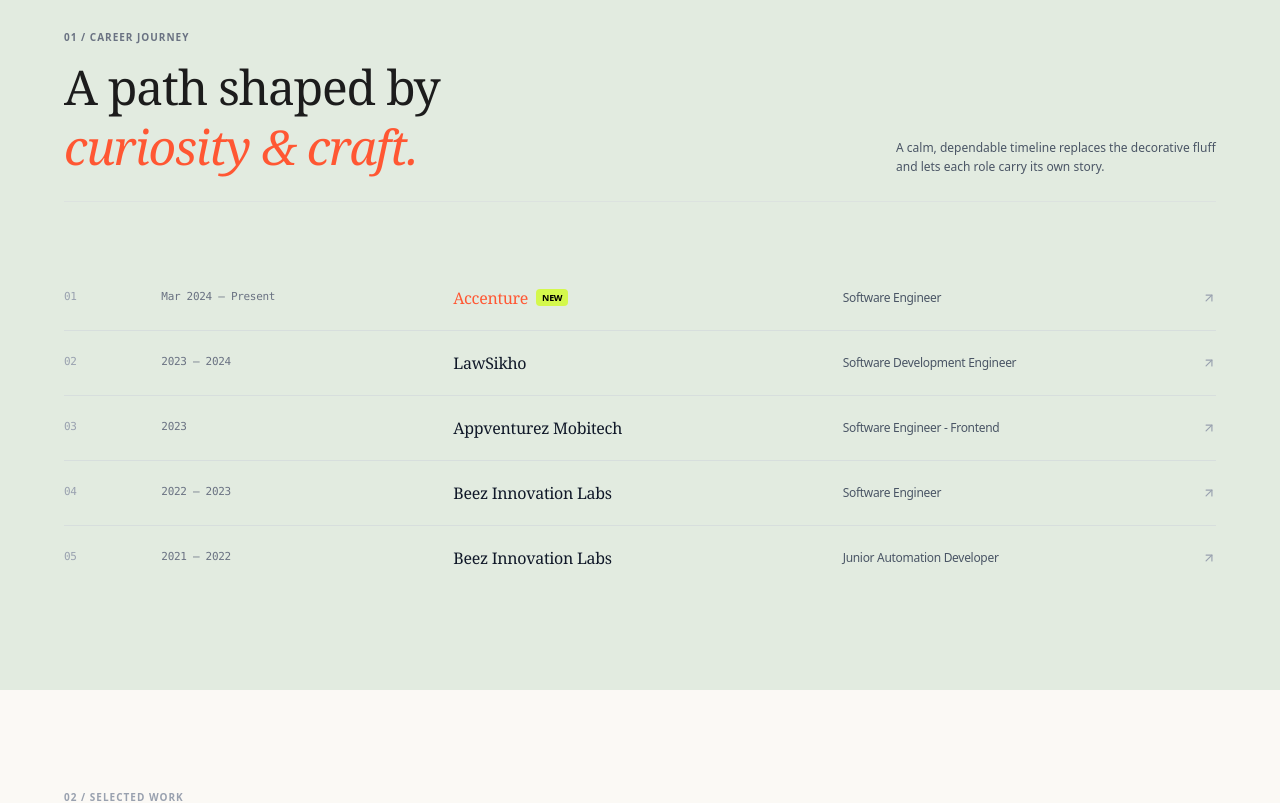
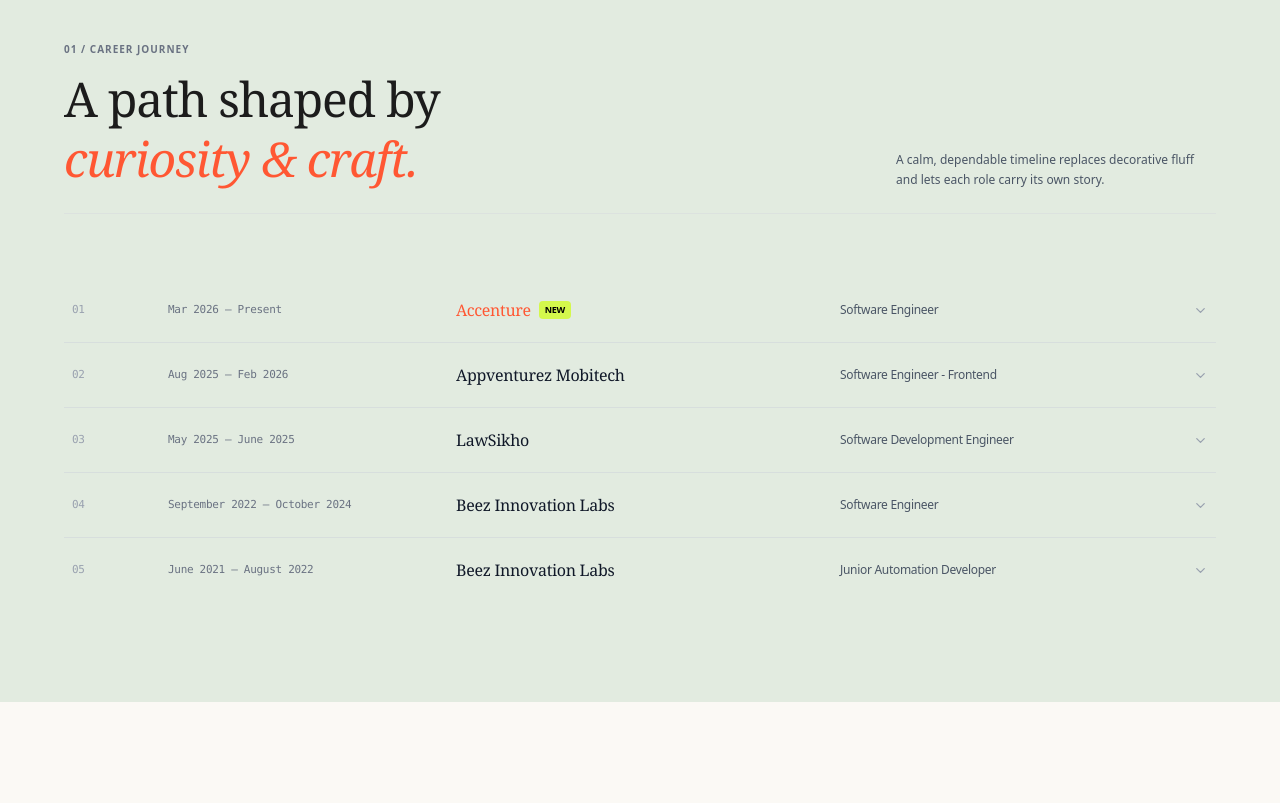
Before and after one commit to siddharthGope/my-react-portfolio, a React (Vite) app: page / in a window 1280 px wide. Shown: the part 700-1503 px from the top of the page. Built offline with nearby package versions, Linux system fonts and the light colour scheme.

Commit message:
refactor About component for collapsible experience sections, update Footer for dynamic year, enhance Hero with new image, and add skills list

```diff
--- a/src/components/About.jsx
+++ b/src/components/About.jsx
@@ -1,44 +1,94 @@
-import React from 'react';
-import { ArrowUpRight } from 'lucide-react';
+import React, { useState } from "react";
+
+// Self-contained ChevronDown icon
+const ChevronDown = ({ size = 16, className = "" }) => (
+  <svg
+    width={size}
+    height={size}
+    viewBox="0 0 24 24"
+    fill="none"
+    stroke="currentColor"
+    strokeWidth="2"
+    strokeLinecap="round"
+    strokeLinejoin="round"
+    className={className}
+  >
+    <polyline points="6 9 12 15 18 9" />
+  </svg>
+);
 
 export default function About() {
+  const [expandedId, setExpandedId] = useState(null);
+
+  const toggleExpand = (id) => {
+    setExpandedId((prev) => (prev === id ? null : id));
+  };
+
   const experiences = [
     {
-      id: '01',
-      period: 'Mar 2024 — Present',
-      company: 'Accenture',
-      badge: 'NEW',
-      role: 'Software Engineer',
+      id: "01",
+      period: "Mar 2026 — Present",
+      company: "Accenture",
+      badge: "NEW",
+      role: "Software Engineer",
       isCurrent: true,
+      details: [
+        "Developing scalable, accessible enterprise web interfaces using Nuxt.js and integrating AI features into the frontend.",
+        "Optimizing rendering performance and component lifecycles across cross-functional distributed teams.",
+        "Implementing reusable design tokens and modular UI system patterns.",
+      ],
     },
     {
-      id: '02',
-      period: '2023 — 2024',
-      company: 'LawSikho',
-      role: 'Software Development Engineer',
+      id: "02",
+      period: "Aug 2025 — Feb 2026",
+      company: "Appventurez Mobitech",
+      role: "Software Engineer - Frontend",
+      details: [
+        "Built full-featured interactive learning modules and streamlined student dashboard flows.",
+        "Rebuilt a legacy platform into a high-performance, dynamic Vue.js application with Vuex and REST API integration, improving load speed by 60%.",
+        "Developed a role-based Admin CMS, reducing system maintenance time by 40% and improving content workflow efficiency.",
+        "Optimized UI for SEO, accessibility, and responsiveness, increasing user engagement by 25% across platforms.",
+      ],
     },
     {
-      id: '03',
-      period: '2023',
-      company: 'Appventurez Mobitech',
-      role: 'Software Engineer - Frontend',
+      id: "03",
+      period: "May 2025 — June 2025",
+      company: "LawSikho",
+      role: "Software Development Engineer",
+      details: [
+        "Refactored legacy workflows into responsive, reactive component-driven layouts.",
+      ],
     },
     {
-      id: '04',
-      period: '2022 — 2023',
-      company: 'Beez Innovation Labs',
-      role: 'Software Engineer',
+      id: "04",
+      period: "September 2022 — October 2024",
+      company: "Beez Innovation Labs",
+      role: "Software Engineer",
+      details: [
+        "Developed scalable SPAs using React.js, collaborating with design and backend teams for seamless API integration.",
+        "Delivered high-performing UIs that boosted user engagement by 75% and sales by 80%.",
+        "Implemented performance tuning and responsive layouts to enhance UX quality and SEO visibility.",
+      ],
     },
     {
-      id: '05',
-      period: '2021 — 2022',
-      company: 'Beez Innovation Labs',
-      role: 'Junior Automation Developer',
+      id: "05",
+      period: "June 2021 — August 2022",
+      company: "Beez Innovation Labs",
+      role: "Junior Automation Developer",
+      details: [
+        "Built an SEO-optimized, responsive website using Nuxt.js",
+        "Vuetify, and modern frontend principles.",
+        "Improved load performance and accessibility, reducing frontend bugs by 92% and increasing organic traffic by 40%.",
+        "Collaborated with cross-functional teams to ensure consistent branding and mobile-first UI design.",
+      ],
     },
   ];
 
   return (
-    <section id="journey" className="bg-[#e2ebe0] text-[#1c1c1c] py-24 px-6 md:px-12">
+    <section
+      id="journey"
+      className="bg-[#e2ebe0] text-[#1c1c1c] py-24 px-6 md:px-12"
+    >
       <div className="max-w-7xl mx-auto">
         {/* Header */}
         <div className="flex flex-col md:flex-row md:items-end justify-between mb-16 pb-6 border-b border-gray-300/40 gap-6">
@@ -52,21 +102,35 @@
             </h2>
           </div>
           <p className="max-w-xs text-xs leading-relaxed text-gray-600">
-            A calm, dependable timeline replaces the decorative fluff and lets each role carry its own story.
+            A calm, dependable timeline replaces decorative fluff and lets each
+            role carry its own story.
           </p>
         </div>
 
-        {/* Timeline Rows */}
+        {/* Expandable Timeline Rows */}
         <div className="divide-y divide-gray-300/60">
-          {experiences.map((item) => (
-            <div
-              key={item.id}
-              className="py-5 grid grid-cols-12 items-center gap-4 text-xs tracking-tight group hover:bg-black/[0.02] transition-colors"
+          {experiences.map((item) => {
+            const isExpanded = expandedId === item.id;
+
+            return (
+              <div key={item.id} className="transition-colors">
+                <button
+                  type="button"
+                  onClick={() => toggleExpand(item.id)}
+                  className="w-full py-5 grid grid-cols-12 items-center gap-4 text-xs tracking-tight text-left group hover:bg-black/[0.02] px-2 rounded-sm focus:outline-none"
                 >
-              <div className="col-span-1 text-gray-400 font-mono text-[11px]">{item.id}</div>
-              <div className="col-span-3 text-gray-500 font-mono text-[11px]">{item.period}</div>
+                  <div className="col-span-1 text-gray-400 font-mono text-[11px]">
+                    {item.id}
+                  </div>
+                  <div className="col-span-3 text-gray-500 font-mono text-[11px]">
+                    {item.period}
+                  </div>
                   <div className="col-span-4 font-serif text-base text-gray-900 flex items-center gap-2">
-                <span className={item.isCurrent ? 'text-[#ff5733] font-medium' : ''}>
+                    <span
+                      className={
+                        item.isCurrent ? "text-[#ff5733] font-medium" : ""
+                      }
+                    >
                       {item.company}
                     </span>
                     {item.badge && (
@@ -75,12 +139,34 @@
                       </span>
                     )}
                   </div>
-              <div className="col-span-3 text-gray-600 font-normal">{item.role}</div>
-              <div className="col-span-1 text-right text-gray-400 group-hover:text-black transition-colors">
-                <ArrowUpRight size={14} className="inline-block" />
+                  <div className="col-span-3 text-gray-600 font-normal">
+                    {item.role}
                   </div>
+                  <div className="col-span-1 text-right text-gray-400 group-hover:text-black">
+                    <ChevronDown
+                      size={15}
+                      className={`inline-block transition-transform duration-200 ${
+                        isExpanded ? "rotate-180 text-black" : ""
+                      }`}
+                    />
                   </div>
+                </button>
+
+                {/* Collapsible Content */}
+                {isExpanded && (
+                  <div className="pb-6 pt-1 px-2 pl-4 md:pl-16 text-xs text-gray-600 border-t border-gray-300/30">
+                    <ul className="space-y-1.5 list-disc list-inside marker:text-[#ff5733]">
+                      {item.details.map((point, index) => (
+                        <li key={index} className="leading-relaxed">
+                          {point}
+                        </li>
                       ))}
+                    </ul>
+                  </div>
+                )}
+              </div>
+            );
+          })}
         </div>
       </div>
     </section>
--- a/src/components/Footer.jsx
+++ b/src/components/Footer.jsx
@@ -1,9 +1,11 @@
 import React from 'react';
 
 export default function Footer() {
+
+    const currentYear = new Date().getFullYear();
   return (
     <div className="pt-12 mt-12 border-t border-gray-800/80 flex flex-col sm:flex-row justify-between items-center text-[10px] text-gray-400 font-mono gap-4">
-      <div>© 2024 SIDDHARTH GOPE</div>
+      <div>© {currentYear} SIDDHARTH GOPE</div>
       <div className="flex space-x-6 tracking-widest">
         <a href="https://linkedin.com" target="_blank" rel="noreferrer" className="hover:text-white transition-colors">
           LINKEDIN
--- a/src/components/Hero.jsx
+++ b/src/components/Hero.jsx
@@ -1,5 +1,7 @@
+import waterColorImg from '../assets/Water_color.png';
 
 export default function Hero() {
+
   return (
     <header className="max-w-7xl mx-auto px-6 md:px-12 pt-16 pb-28">
       <div className="grid grid-cols-1 lg:grid-cols-12 gap-12 items-center">
@@ -24,12 +26,19 @@
         {/* Right Badge & Rings Graphic */}
         <div className="lg:col-span-4 flex justify-center lg:justify-end">
           <div className="relative flex items-center justify-center">
+          <div className="w-64 h-64 md:w-92 md:h-92 rounded-full border border-gray-200/100 flex items-center justify-center">
+          <div className="w-64 h-64 md:w-82 md:h-82 rounded-full border border-gray-200/90 flex items-center justify-center">
             <div className="w-64 h-64 md:w-72 md:h-72 rounded-full border border-gray-200/80 flex items-center justify-center">
               <div className="w-52 h-52 md:w-60 md:h-60 rounded-full border border-gray-200/60 flex items-center justify-center">
                 <div className="w-40 h-40 md:w-48 md:h-48 rounded-full bg-[#e2ede2] flex items-center justify-center shadow-inner">
-                  <span className="font-serif text-4xl text-gray-800 tracking-tight">SG</span>
+                  {/* <span className="font-serif text-4xl text-gray-800 tracking-tight">
+
+                  </span> */}
+                  <img src={waterColorImg} alt="Siddharth Gope" className="w-full h-full object-cover" />
                 </div>
               </div>
+            </div>
+            </div>
             </div>
 
             {/* Sticky Label */}
--- a/src/components/Skills.jsx
+++ b/src/components/Skills.jsx
@@ -2,6 +2,7 @@
 
 export default function Skills() {
   const skills = [
+    'Vue.js', 'Nuxt.js', 'Pinia', 'Vuex',
     'React', 'Next.js', 'TypeScript', 'Tailwind CSS',
     'JavaScript (ES6+)', 'Redux', 'Node.js', 'HTML/CSS',
     'Git', 'UI/UX Design', 'Web Performance'
```
Also changed, not shown: 1 other file (tests, documents, lock files or other folders). Lines whose indentation alone changed are shown as unchanged.
